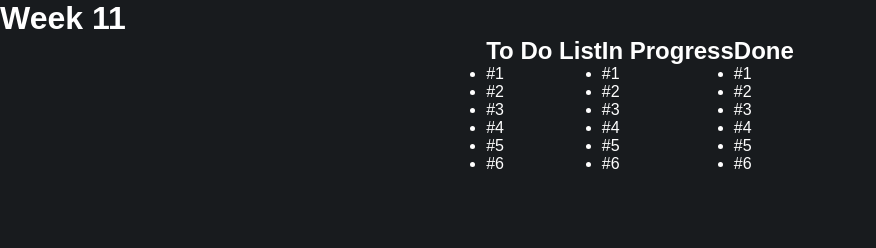
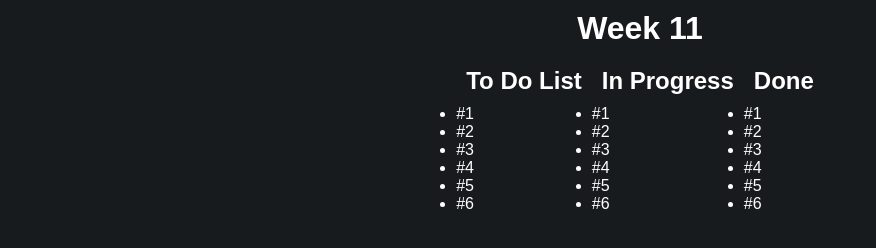
Before and after one commit to l-seif/seif_laila_W11classbuild, a plain HTML site: page index.html in a window 1280 px wide. Shown: the whole page, without its empty margins (0-876 px from the left). Drawn offline with Linux system fonts and the light colour scheme.

Commit message:
css update
add more css

```diff
--- a/css/main.css
+++ b/css/main.css
@@ -16,3 +16,8 @@ main {
     justify-content: center;
     flex-wrap: wrap;
 }
+
+header > h1, footer, h2{
+    text-align: center;
+    padding: 10px;
+}
```
